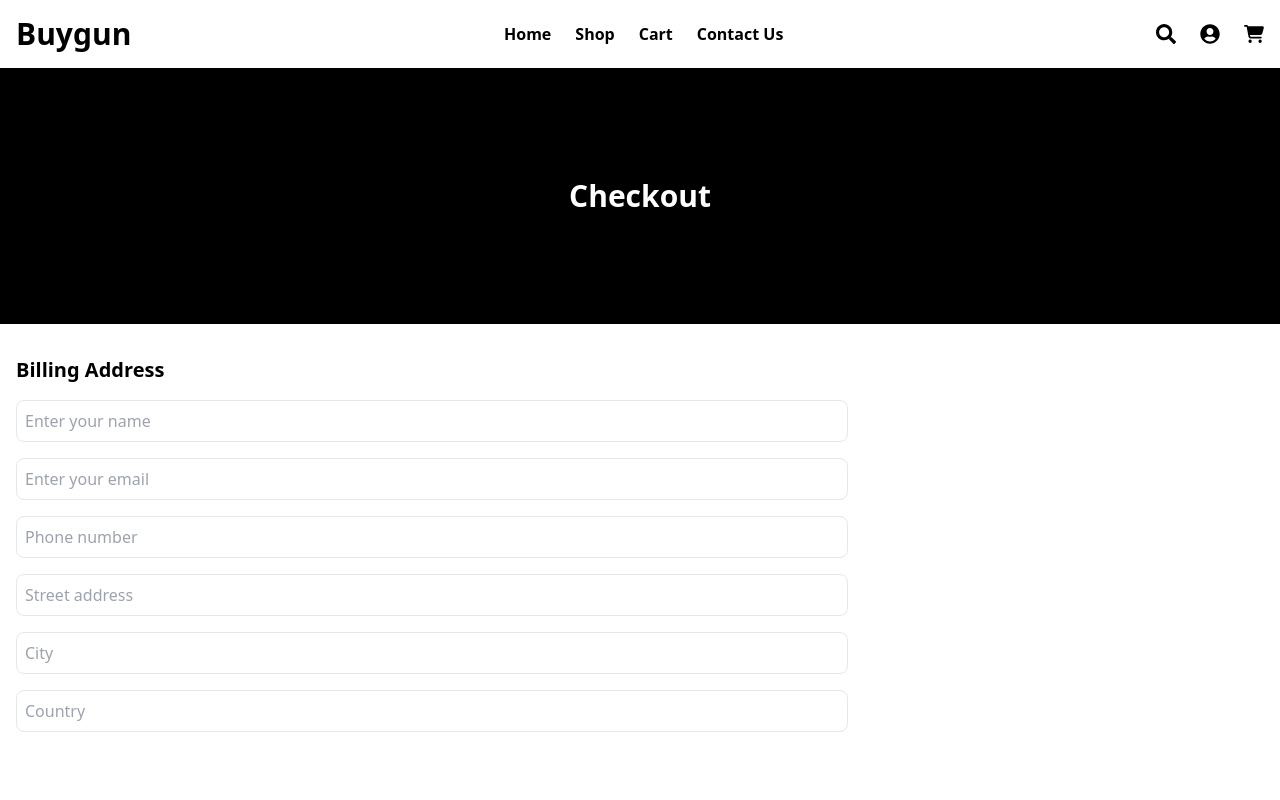
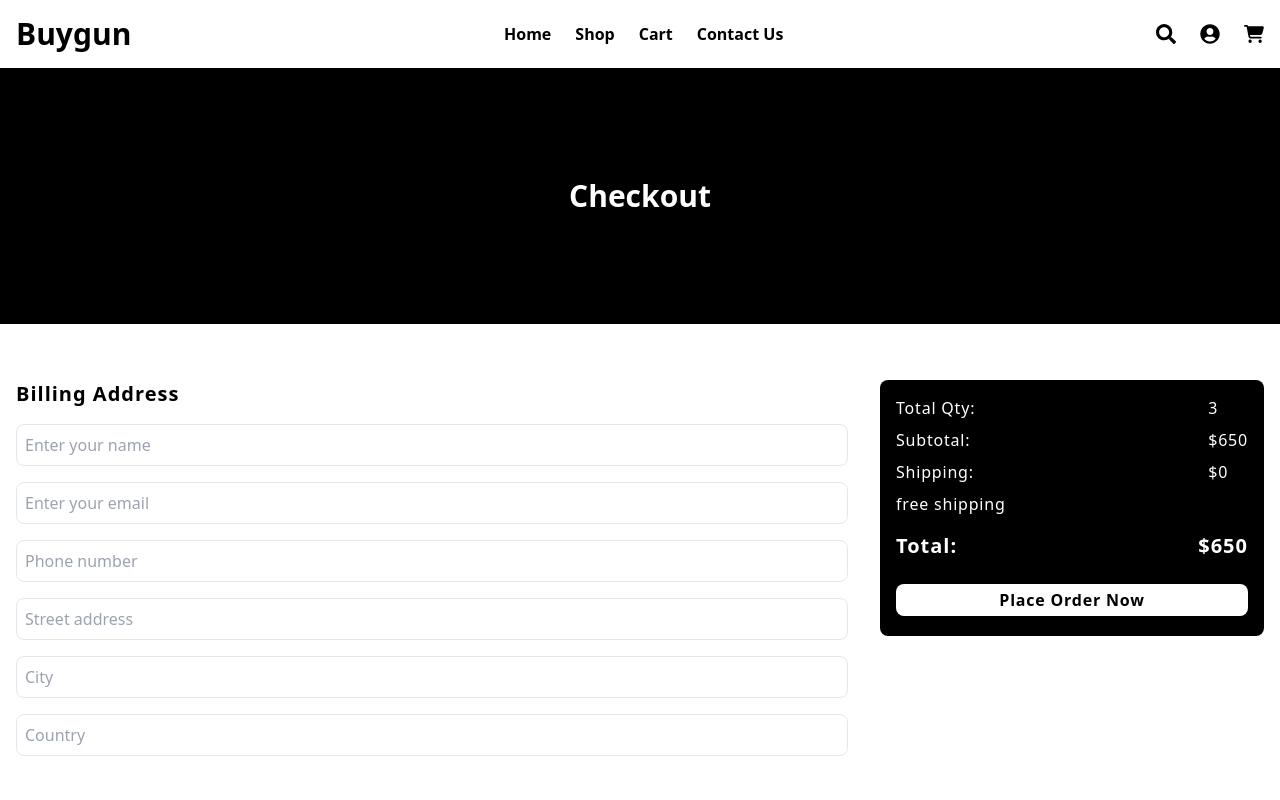
Before and after one commit to khaymanii/BuyGun, a React (Vite) app: page /checkout in a window 1280 px wide. Shown: the top 800 px of the page. Built offline with nearby package versions, Linux system fonts and the light colour scheme.

Commit message:
finished chekout page

```diff
--- a/src/pages/Checkout.tsx
+++ b/src/pages/Checkout.tsx
@@ -9,10 +9,12 @@ function Checkout() {
           Checkout{" "}
         </h1>
       </div>
-      <div className="max-w-7xl mx-auto px-4 my-8">
-        <div>
-          <h1 className="text-xl font-semibold mb-4">Billing Address</h1>
-          <form className="flex flex-col lg:w-2/3 md:w-1/2 w-full">
+      <div className="max-w-7xl mx-auto px-4 mt-14 lg:flex-row flex flex-col justify-between">
+        <div className="lg:w-2/3 md:w-full w-full">
+          <h1 className="text-xl font-semibold mb-4 tracking-wider">
+            Billing Address
+          </h1>
+          <form className="flex flex-col w-full">
             <input
               type="text"
               placeholder="Enter your name"
@@ -45,6 +47,33 @@ function Checkout() {
             />
           </form>{" "}
         </div>
+        <div className="lg:w-96 w-full h-64 bg-black text-white rounded-lg p-4 tracking-wider">
+          <div className="flex items-start justify-between mb-2">
+            {" "}
+            <div>
+              <p className="mb-2 tracking-wider">Total Qty:</p>
+              <p className="mb-2 tracking-wider">Subtotal:</p>
+              <p className="mb-2 tracking-wider">Shipping:</p>
+              <p className="mb-2 tracking-wider">free shipping</p>
+            </div>
+            <div>
+              <p className="mb-2">3</p>
+              <p className="mb-2">$650</p>
+              <p className="mb-2">$0</p>
+            </div>
+          </div>
+          <div className="flex justify-between mb-6">
+            <p className="text-xl font-semibold tracking-wider">Total:</p>
+            <p className="text-xl font-semibold tracking-wider">$650</p>
+          </div>
+          <button
+            title="Place Order Now"
+            type="submit"
+            className="w-full text-center p-1 bg-white text-black rounded-lg font-semibold"
+          >
+            Place Order Now{" "}
+          </button>
+        </div>
       </div>
       <Footer />
     </div>
```
